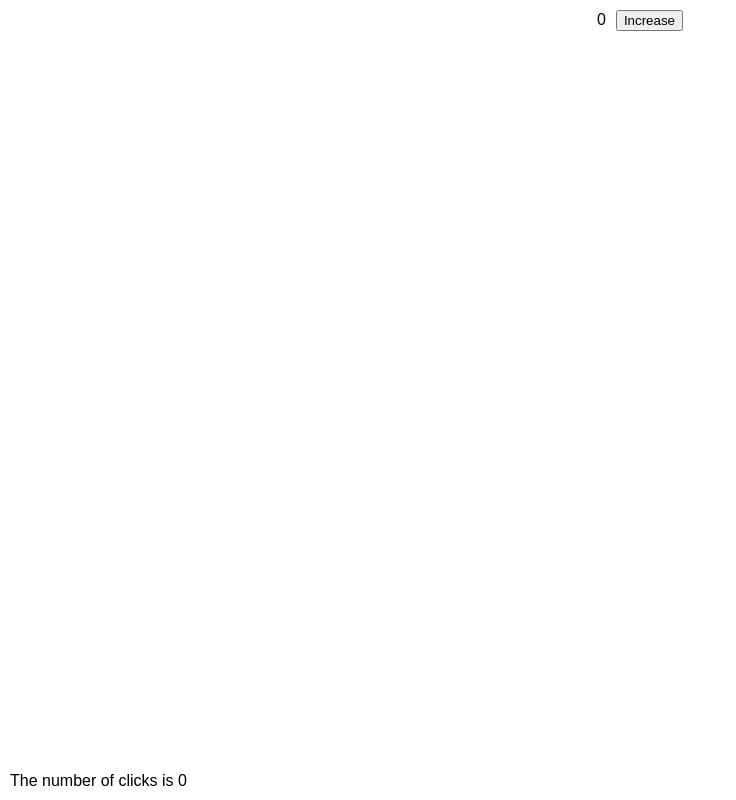
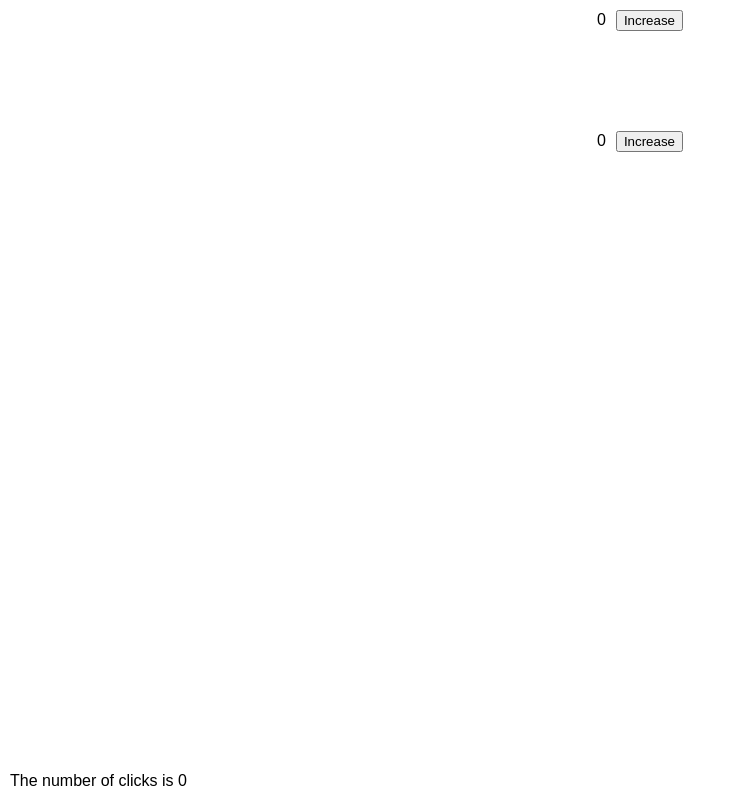
Before and after one commit to area73/redux-at-cabify, a React (Create React App) app: page / in a window 1280 px wide. Shown: the whole page, without its empty margins (0-736 px from the left). Built offline with nearby package versions, Linux system fonts and the light colour scheme.

Commit message:
Added Summary

```diff
--- a/src/App.css
+++ b/src/App.css
@@ -15,3 +15,7 @@
   bottom: 0px;
   margin: 10px;
 }
+
+.summary {
+  margin-top: 100px;
+}
--- a/src/App.js
+++ b/src/App.js
@@ -2,6 +2,7 @@ import React, { Component } from "react";
 import "./App.css";
 import Counter from "./components/Counter";
 import Footer from "./components/Footer";
+import Summary from "./components/Summary";
 
 class App extends Component {
   constructor() {
@@ -19,6 +20,7 @@ class App extends Component {
     return (
       <div className="App">
         <Counter increase={this.increase} counter={this.state.counter} />
+        <Summary increase={this.increase} counter={this.state.counter} />
         <Footer counter={this.state.counter} />
       </div>
     );
--- /dev/null
+++ b/src/components/Summary.jsx
@@ -0,0 +1,12 @@
+import React, { Component } from "react";
+
+export default class Counter extends Component {
+  render() {
+    return (
+      <div className="summary counter">
+        <span> {this.props.counter}</span>
+        <button onClick={this.props.increase}> Increase </button>
+      </div>
+    );
+  }
+}
```
